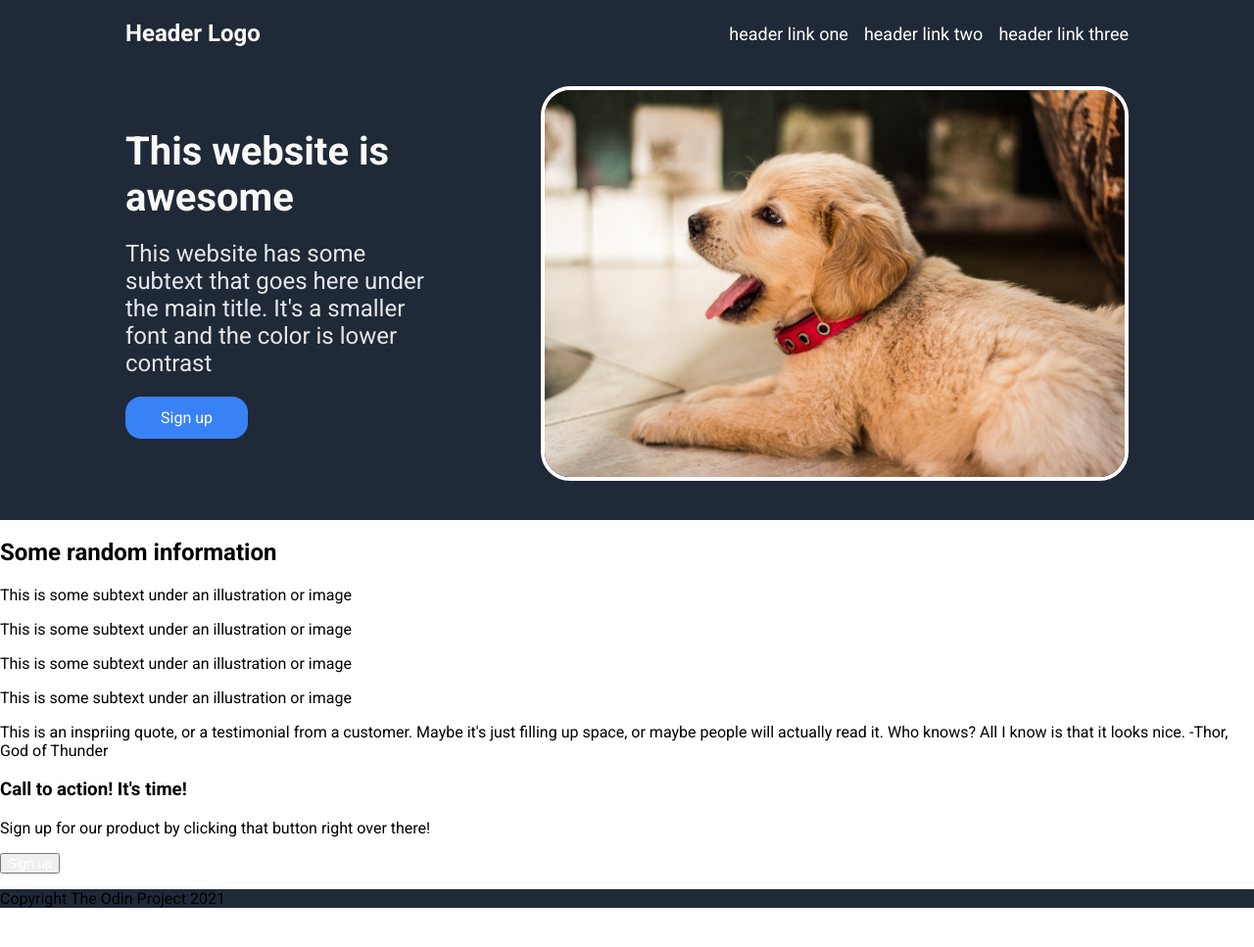
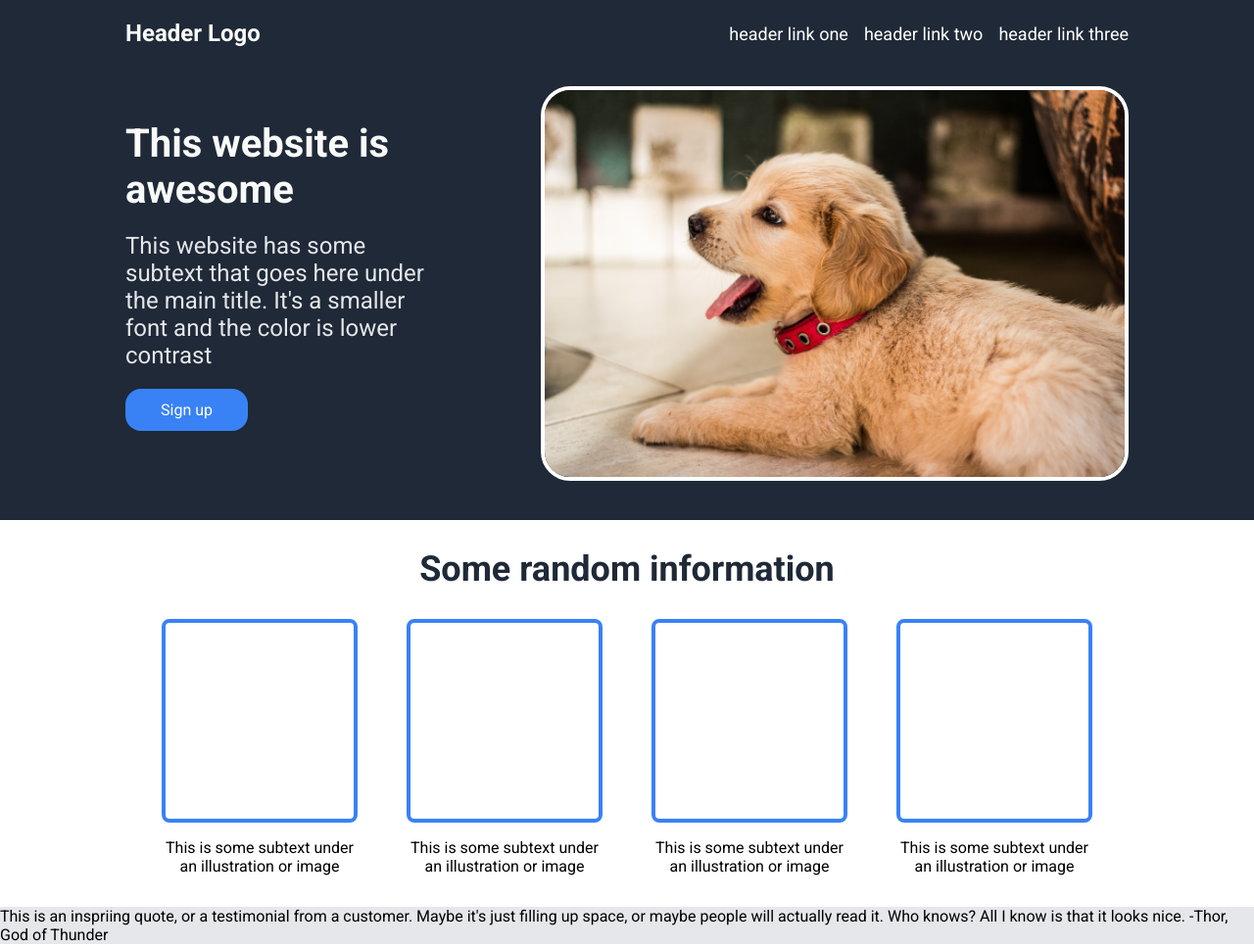
Before and after one commit to Ariech/odin-landing-page, a plain HTML site: page index.html in a window 1280 px wide. Shown: the top 967 px of the page at 98% size. Before the commit the page ends 927 px from the top, so only its background shows below. Drawn offline with Linux system fonts and the light colour scheme.

Commit message:
Add style to random information section

```diff
--- a/index.html
+++ b/index.html
@@ -35,23 +35,33 @@
     <div class="random-info-section">
       <h2>Some random information</h2>
       <div class="boxes-section">
+        <div class="wrapper">
           <div class="box"></div>
           <p>This is some subtext under an illustration or image</p>
+        </div>
+        <div class="wrapper">
           <div class="box"></div>
           <p>This is some subtext under an illustration or image</p>
+        </div>
+        <div class="wrapper">
           <div class="box"></div>
           <p>This is some subtext under an illustration or image</p>
+        </div>
+        <div class="wrapper">
           <div class="box"></div>
           <p>This is some subtext under an illustration or image</p>
         </div>
       </div>
+    </div>
+    <div class="gray-background">
       <div class="quote-section">
         <p>
-        This is an inspriing quote, or a testimonial from a customer. Maybe it's
-        just filling up space, or maybe people will actually read it. Who knows?
-        All I know is that it looks nice.
+          This is an inspriing quote, or a testimonial from a customer. Maybe
+          it's just filling up space, or maybe people will actually read it. Who
+          knows? All I know is that it looks nice.
           <span>-Thor, God of Thunder</span>
         </p>
+      </div>
     </div>
     <div class="cta-btn-section">
       <div class="cta-text">
--- a/style.css
+++ b/style.css
@@ -3,7 +3,6 @@
 body {
   height: 100vh;
   margin: 0;
-  overflow: hidden;
   font-family: Roboto, sans-serif;
 }
 
@@ -103,11 +102,50 @@ a {
   background-color: #3882f6;
   border-radius: 16px;
   border: none;
+  margin-bottom: 16px;
 }
 
 /* Random info section */
 
+.random-info-section {
+  display: flex;
+  flex-direction: column;
+  align-items: center;
+  width: 80%;
+  margin: auto;
+}
+
+h2 {
+  font-size: 36px;
+  font-weight: bold;
+  color: #1f2937;
+  text-align: center;
+}
+
+.boxes-section {
+  display: flex;
+  justify-content: center;
+  gap: 50px;
+  flex-wrap: wrap;
+}
+
+.box {
+  max-width: 200px;
+  height: 200px;
+  border: 4px solid #3882f6;
+  border-radius: 8px;
+}
+
+.wrapper p {
+  width: 200px;
+  text-align: center;
+}
+
 /* Quote section */
+
+.gray-background {
+  background-color: #e5e7eb;
+}
 
 /* Call to action button section */
 
```
Lines whose indentation alone changed are shown as unchanged.
